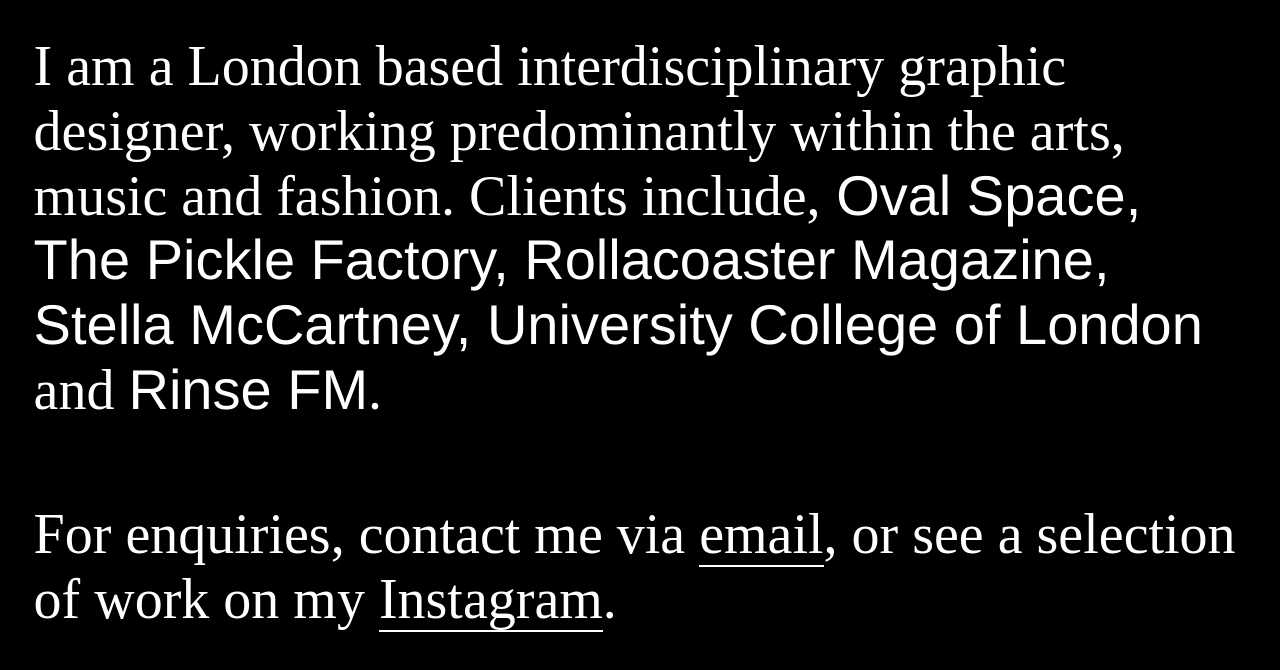
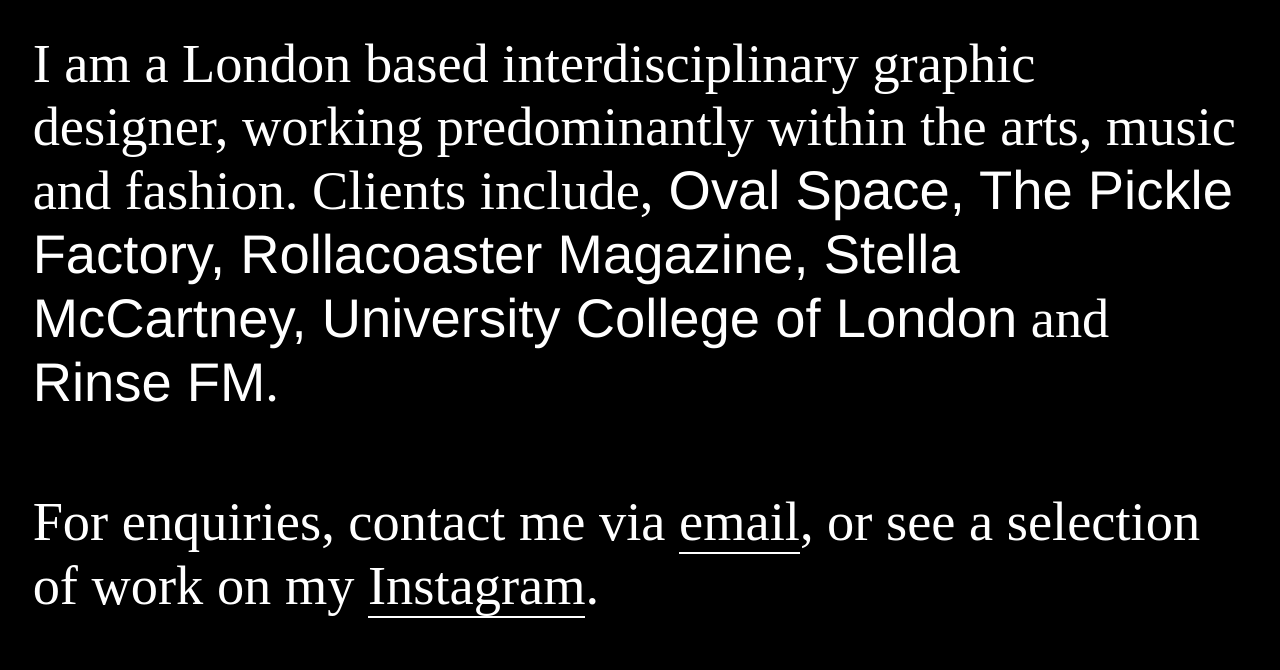
Before and after one commit to j4ckp0w15g4y/bene-portfolio, a React (Create React App) app: page / in a window 1280 px wide. Shown: the top 670 px of the page. Built offline with nearby package versions, Linux system fonts and the light colour scheme.

Commit message:
trialling using VH rather than vw

```diff
--- a/src/App.css
+++ b/src/App.css
@@ -19,13 +19,18 @@
   font-style: normal;
   font-weight: normal;
   /* font-size: 3.9669421487603307VW;; */
-  font-size: 7VH;
+  font-size: 6.8VH;
   line-height: 1.16;
+  margin-bottom: 2em;
   }
 
   .first-para {
     margin-bottom: 1.4em;
-    margin-right: 1.0em;
+  }
+
+  .first-para, .second-para {
+  margin-right: 0.8em;
+
   }
 
 
@@ -37,7 +42,7 @@
   .sans-style {
     font-family: Helvetica, sans-serif;
     /* font-size: 3.6363636363636362VH; */
-    font-size: 7VH;
+    font-size: 6.8VH;
     font-weight: lighter;
   }
 
```
